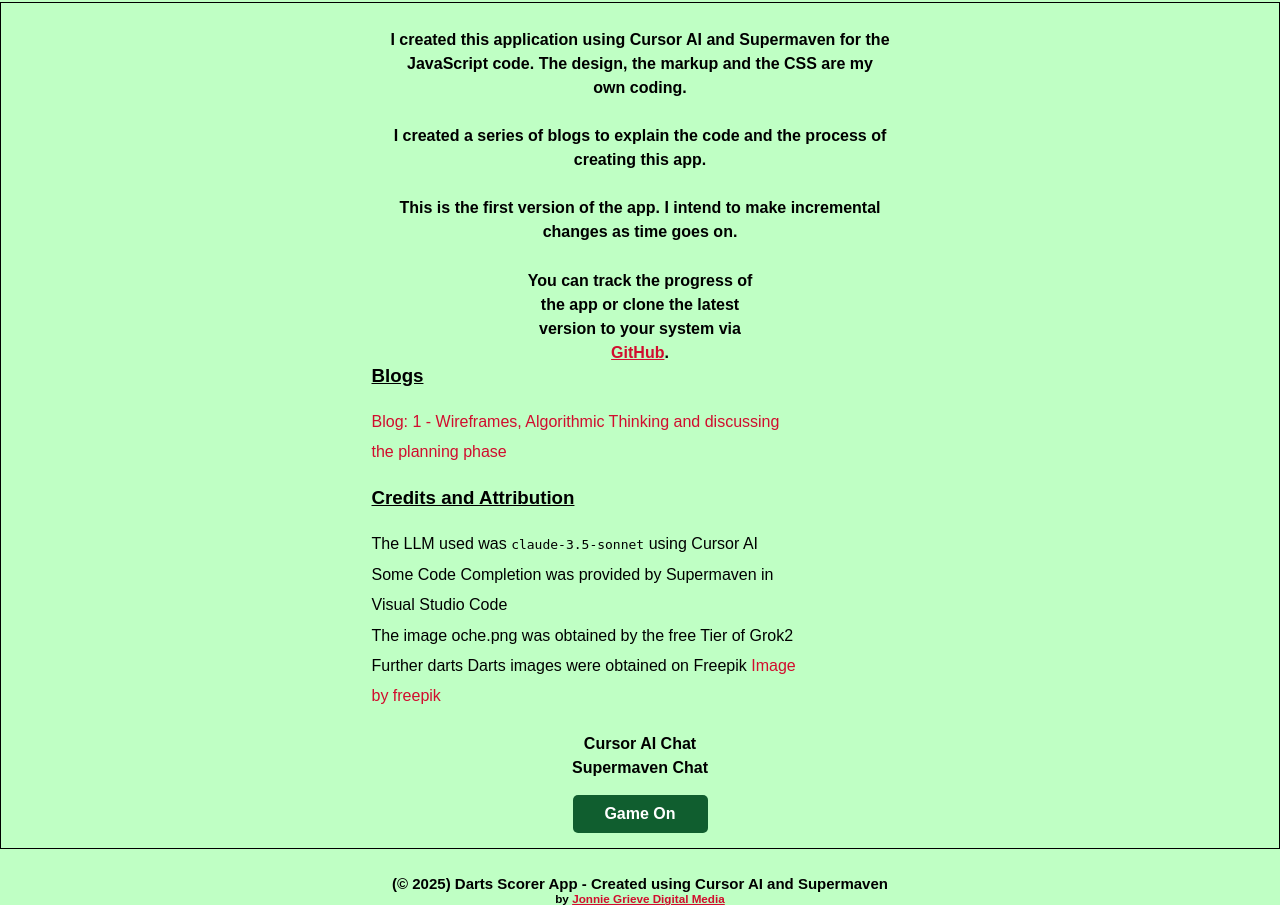
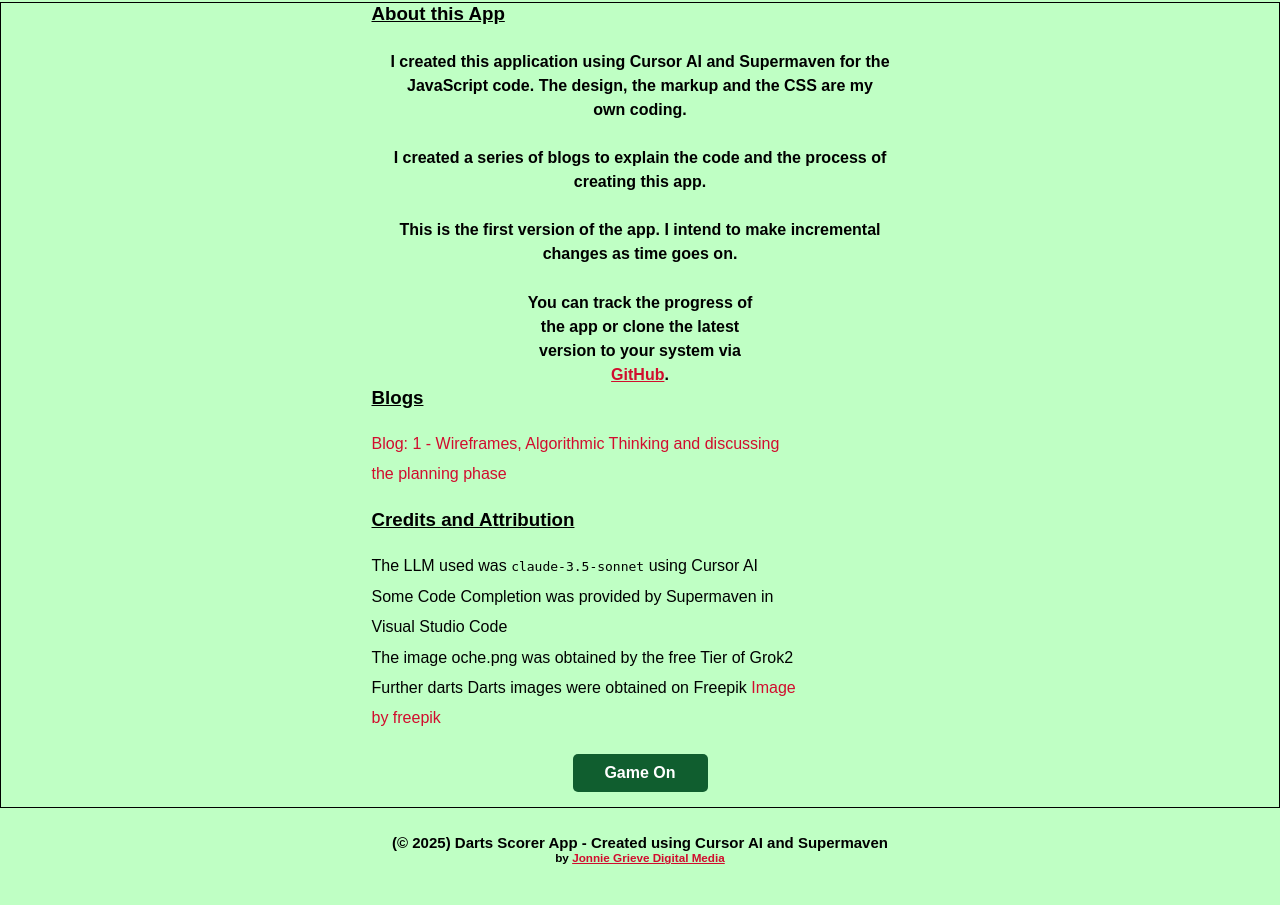
Before and after one commit to jg-digital-media/jgdm_darts_scorer, a PHP site: page /about.php in a window 1280 px wide. Shown: the part 107-1012 px from the top of the page. After the commit the page ends 971 px from the top, so only its background shows below. Run offline with PHP 8.4, Linux system fonts and the light colour scheme.

Commit message:
add meta tags

```diff
--- a/about.php
+++ b/about.php
@@ -1,11 +1,54 @@
 <!DOCTYPE html>
 <html lang="en">
 <head>
+
     <meta charset="UTF-8">
     <meta name="viewport" content="width=device-width, initial-scale=1.0">
-    <title>Darts Scorer App (AI) by Jonnie Grieve Digital Media</title>
 
+    <meta name="pdf-downloadable" content="yes">
+    <meta http-equiv="X-UA-Compatible" content="ie=edge">
+
+    <!-- Global site tag (gtag.js) - Google Analytics -->
+    <script async src="https://www.googletagmanager.com/gtag/js?id=G-N9WB623MVP"></script>
+    <script>
+        window.dataLayer = window.dataLayer || [];
+        function gtag(){dataLayer.push(arguments);}
+        gtag('js', new Date());
+
+        gtag('config', 'G-N9WB623MVP');
+    </script>
+
+    <!-- Google Font(s) -->
+    <link href="" rel="stylesheet">
+
+    <!-- Meta Tags -->
+    <meta name="description" content="I created this application using Cursor AI and Supermaven for the JavaScript code. The design, the markup and the CSS are my own coding.">
+    <meta name="keywords" content="darts games, darts app, score, scoring, darts scoring darts scoring app, darts scorer, ai, machine learning">
+    <meta name="image" content="htttps://projects.jonniegrieve.co.uk/darts_scorer_app/assets/images/app-image.png">
+
+    <!-- FACEBOOK: Open Graph -->
+    <meta property="og:title" content="About Darts Scorer App (AI) by Jonnie Grieve Digital Media">
+    <meta property="og:description" content="I created this application using Cursor AI and Supermaven for the JavaScript code. The design, the markup and the CSS are my own coding.">
+    <meta property="og:image" content="htttps://projects.jonniegrieve.co.uk/darts_scorer_app/assets/images/app-image.png">
+    <meta property="og:url" content="https://projects.jonniegrieve.co.uk/darts_scorer_app/about.php">
+
+    <!-- TWITTER: Open Graph -->
+    <meta name="twitter:title" content="About Darts Scorer App (AI) by Jonnie Grieve Digital Media">
+    <meta name="twitter:description" content="I created this application using Cursor AI and Supermaven for the JavaScript code. The design, the markup and the CSS are my own coding.">
+    <meta name="twitter:image" content="htttps://projects.jonniegrieve.co.uk/darts_scorer_app/assets/images/app-image.png">
+    <meta name="twitter:card" content="footbal_score_comparator">
+
+    <!-- Add Favicon -->
+    <link rel="icon" href="favicon.png" type="image/png">
+
+    <!-- Canonical link -->
+    <link rel="canonical" href="https://projects.jonniegrieve.co.uk/darts_scorer_app/about.php">
+
+    <!-- Stylesheet -->
     <link rel="stylesheet" type="text/css" href="style.css">
+
+    <!-- Page Title-->
+    <title>About "Darts Scorer App (AI)" by Jonnie Grieve Digital Media</title>
 </head>
 <body>
 
@@ -19,6 +62,8 @@
 
     <section class="about--the--app">
 
+        <h3>About this App</h3>
+
         <p id="app_intro">I created this application using Cursor AI and Supermaven for the JavaScript code. The design, the markup and the CSS are my own coding.
 
         <br /><br />I created a series of blogs to explain the code and the process of creating this app.
@@ -28,8 +73,6 @@
         <p>You can track the progress of the app or clone the latest version to your system via <a href="https://github.com/jg-digital-media/jgdm_darts_scorer" target="_blank">GitHub</a>.</p>
 
         <p><h3>Blogs</h3></p>
-
-
 
         <ul class="blog---list">
 
@@ -62,8 +105,8 @@
             <li>Further darts Darts images were obtained on Freepik <a href="https://www.freepik.com/free-photo/view-dartboard-with-bullseye-arrow-points_42630137.htm">Image by freepik</a></li>
         </ul>
 
-        <p>Cursor AI Chat</p>
-        <p>Supermaven Chat</p>
+        <!-- <p>Cursor AI Chat</p>
+        <p>Supermaven Chat</p> -->
 
         <a href="game.php" class="button" id="btn---game--on">Game On</a>
 
```
